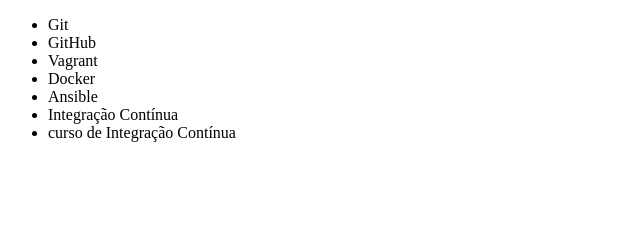
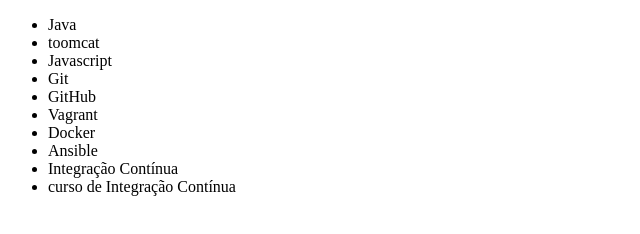
Before and after one commit to WagnerMaidson/git-development, a plain HTML site: page index.html in a window 1280 px wide. Shown: the whole page, without its empty margins (0-640 px from the left). Drawn offline with Linux system fonts and the light colour scheme.

Commit message:
Adicionado li Java, toomcat, Javascript

```diff
--- a/index.html
+++ b/index.html
@@ -7,6 +7,9 @@
 </head>
 <body>
     <ul>
+        <li>Java</li>
+        <li>toomcat</li>
+        <li>Javascript</li>
         <li>Git</li>
         <li>GitHub</li>
         <li>Vagrant</li>
```
